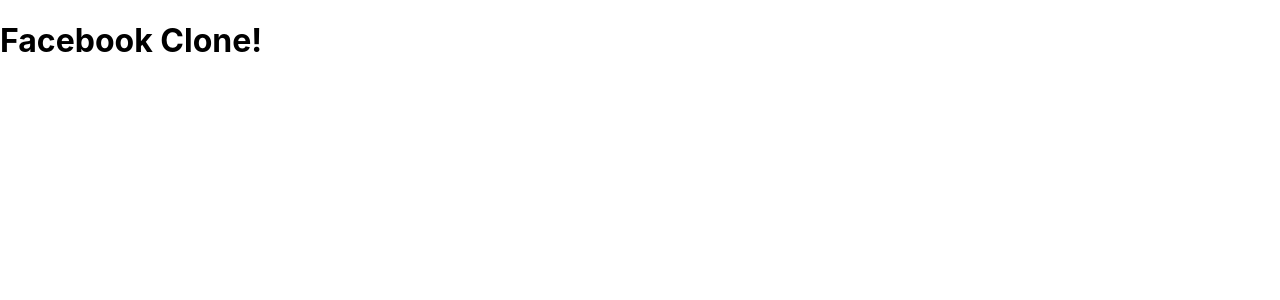
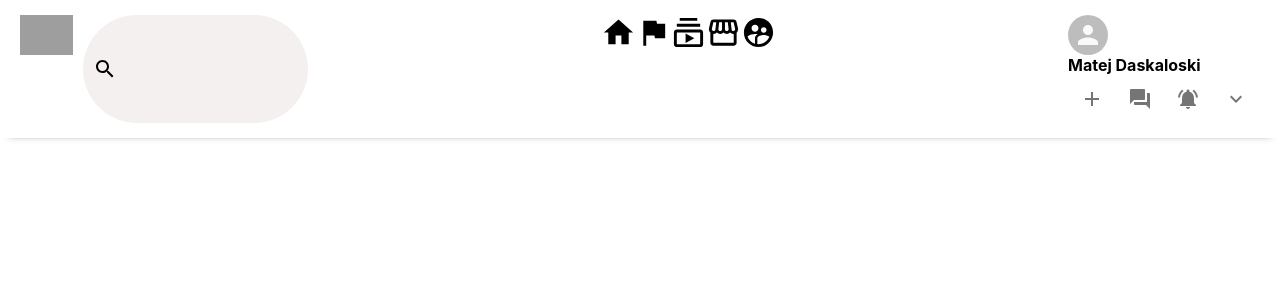
Before and after one commit to DasMatej/fb-clone, a React (Create React App) app in the folder fb-clone/: page / in a window 1280 px wide. Shown: the top 300 px of the page. Built offline with nearby package versions, Linux system fonts and the light colour scheme; grey boxes are pictures that could not be loaded.

Commit message:
Header Placement

```diff
--- a/fb-clone/package.json
+++ b/fb-clone/package.json
@@ -3,6 +3,8 @@
   "version": "0.1.0",
   "private": true,
   "dependencies": {
+    "@material-ui/core": "^4.11.4",
+    "@material-ui/icons": "^4.11.2",
     "@testing-library/jest-dom": "^5.14.1",
     "@testing-library/react": "^11.2.7",
     "@testing-library/user-event": "^12.8.3",
--- a/fb-clone/src/App.js
+++ b/fb-clone/src/App.js
@@ -1,11 +1,20 @@
 import React from "react";
 import "./App.css";
+import Header from "./Header";
 
 function App() {
   return (
     // BEM naming convention
     <div className="app">
-      <h1>Facebook Clone!</h1>
+
+      {/* Header */}
+      <Header />
+
+
+      {/* App body */}
+        {/* Sidebar */}
+        {/* Feed */}
+        {/* Widgets */}
     </div>
   );
 }
--- /dev/null
+++ b/fb-clone/src/Header.css
@@ -0,0 +1,41 @@
+.header{
+    display: flex;
+    padding: 15px 20px;
+    justify-content: space-between;
+    position: sticky;
+    background-color: white;
+    z-index: 100;
+    top: 0;
+    box-shadow: 0px 5px 8px -9px rgba(0,0,0,0.75);
+}
+
+.header__left{
+    display: flex;
+    justify-content: space-evenly;
+}
+
+.header__input{
+    display: flex;
+    align-items: center;
+    background-color: rgb(245, 240, 240);
+    padding: 10px;
+    margin-left: 10px;
+    border-radius: 999px;
+
+}
+
+.header__input input{
+    border:none;
+    background-color: transparent;
+    outline-width: 0;
+}
+
+.header__left img{
+    height: 40px;
+}
+
+.header__center{
+    display: flex;
+    flex: 1;
+    justify-content: center;
+}
--- /dev/null
+++ b/fb-clone/src/Header.js
@@ -0,0 +1,84 @@
+import React from "react"
+import "./Header.css";
+import SearchIcon from '@material-ui/icons/Search';
+import HomeIcon from '@material-ui/icons/Home';
+import FlagIcon from '@material-ui/icons/Flag';
+import SubscriptionsOutlinedIcon from '@material-ui/icons/SubscriptionsOutlined';
+import StorefrontOutlinedIcon from '@material-ui/icons/StorefrontOutlined';
+import SupervisedUserCircleIcon from '@material-ui/icons/SupervisedUserCircle';
+import { Avatar } from "@material-ui/core";
+import IconButton from '@material-ui/core/IconButton';
+import ForumIcon from "@material-ui/icons/Forum";
+import AddIcon from "@material-ui/icons/Add";
+import NotificationsActiveIcon from "@material-ui/icons/NotificationsActive";
+import ExpandMoreIcon from "@material-ui/icons/ExpandMore";
+
+function Header() {
+    return (
+        <div className="header">
+            <div className="header__left">
+
+                <img src="https://upload.wikimedia.org/wikipedia/commons/5/51/Facebook_f_logo_%282019%29.svg"/>
+
+                <div className="header__input">
+                    <SearchIcon />
+                    <input type="text"></input>
+
+                 </div>
+            </div>
+
+
+
+            <div className="header__center">
+                <div className="header__option">
+                    <HomeIcon fontSize="large" />
+                </div>
+
+                <div className="header__option">
+                    <FlagIcon fontSize="large" />
+                </div>
+
+                <div className="header__option">
+                    <SubscriptionsOutlinedIcon fontSize="large" />
+                </div>
+
+                <div className="header__option">
+                    <StorefrontOutlinedIcon fontSize="large" />
+                </div>
+
+                <div className="header__option">
+                    <SupervisedUserCircleIcon fontSize="large" />
+                </div>
+
+            </div>
+
+
+
+            <div className="header__right">
+
+                <div className="header__info">
+
+                <Avatar />
+                <h4>Matej Daskaloski</h4>
+
+                </div>
+
+                <IconButton>
+                    <AddIcon />
+                </IconButton>
+                <IconButton>
+                    <ForumIcon />
+                </IconButton>
+                <IconButton>
+                    <NotificationsActiveIcon />
+                </IconButton>
+                <IconButton>
+                    <ExpandMoreIcon />
+                </IconButton>
+
+            </div>
+        </div>
+    )
+}
+
+export default Header
--- a/fb-clone/src/index.css
+++ b/fb-clone/src/index.css
@@ -1,3 +1,7 @@
+*{
+  margin: 0;
+}
+
 body {
   margin: 0;
   font-family: -apple-system, BlinkMacSystemFont, 'Segoe UI', 'Roboto', 'Oxygen',
```
Also changed, not shown: fb-clone/src/firebase.js (added, +10 -0 lines), 2 other files (tests, documents, lock files or other folders).
